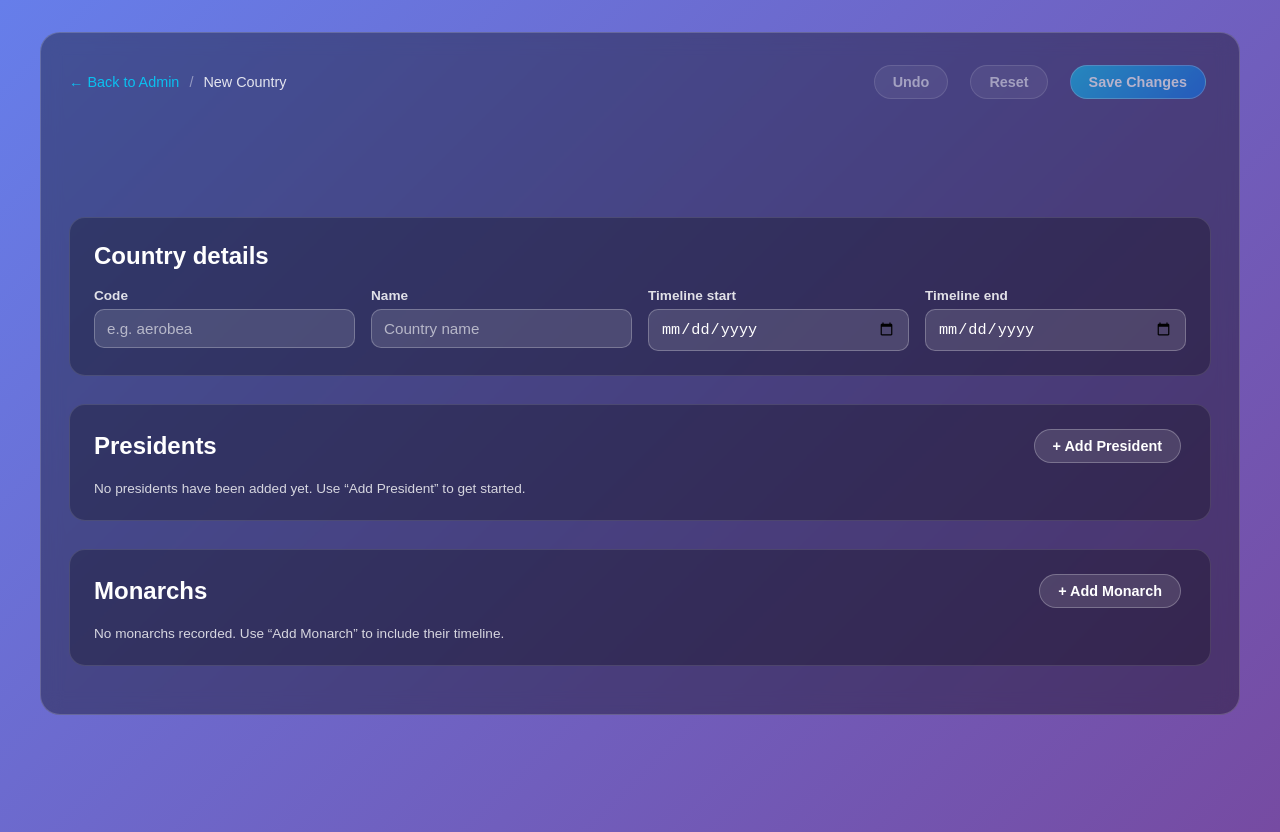
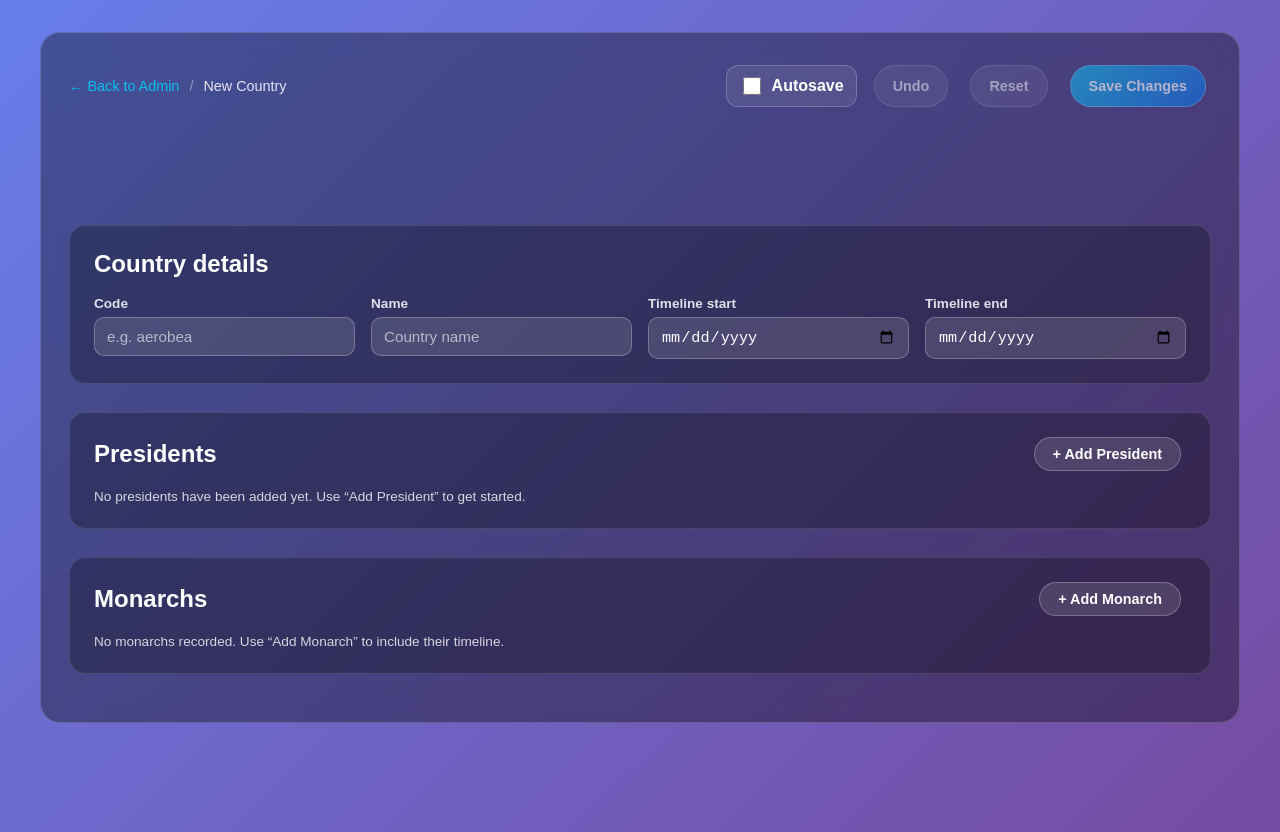
Before and after one commit to rewbs/aerobea-timeline, a Next.js app: page /admin/countries/new in a window 1280 px wide. Built offline with nearby package versions, Linux system fonts and the light colour scheme.

Commit message:
Add autosave toggle to admin editor

```diff
--- a/app/admin/countries/AdminCountryEditorClient.tsx
+++ b/app/admin/countries/AdminCountryEditorClient.tsx
@@ -514,6 +514,7 @@ const AdminCountryEditorClient = ({
   const [history, setHistory] = useState<CountryDraft[]>([]);
   const [status, setStatus] = useState<SaveStatus>({ type: 'idle' });
   const [validationErrors, setValidationErrors] = useState<string[]>([]);
+  const [autosaveEnabled, setAutosaveEnabled] = useState<boolean>(false);
 
   useEffect(() => {
     setBaseline(initialDraft);
@@ -851,6 +852,7 @@ const AdminCountryEditorClient = ({
 
   useEffect(() => {
     if (mode !== 'edit') return undefined;
+    if (!autosaveEnabled) return undefined;
     if (!isDirty || isSaving) return undefined;
 
     const timeout = setTimeout(() => {
@@ -858,7 +860,7 @@ const AdminCountryEditorClient = ({
     }, 1200);
 
     return () => clearTimeout(timeout);
-  }, [isDirty, isSaving, mode, saveDraft]);
+  }, [autosaveEnabled, isDirty, isSaving, mode, saveDraft]);
 
   return (
     <form className="admin-editor" onSubmit={handleSubmit}>
@@ -869,6 +871,16 @@ const AdminCountryEditorClient = ({
           <span>{mode === 'edit' ? draft.name || 'Edit Country' : 'New Country'}</span>
         </div>
         <div className="admin-editor-actions">
+          <label className="admin-toggle">
+            <input
+              type="checkbox"
+              checked={autosaveEnabled}
+              onChange={(event: ChangeEvent<HTMLInputElement>) =>
+                setAutosaveEnabled(event.target.checked)
+              }
+            />
+            <span>Autosave</span>
+          </label>
           <button
             className="admin-secondary-button"
             type="button"
--- a/app/globals.css
+++ b/app/globals.css
@@ -441,6 +441,23 @@ select {
   flex-wrap: wrap;
 }
 
+.admin-toggle {
+  display: inline-flex;
+  align-items: center;
+  gap: 8px;
+  padding: 8px 12px;
+  border-radius: 12px;
+  border: 1px solid rgba(255, 255, 255, 0.2);
+  background: rgba(255, 255, 255, 0.08);
+  font-weight: 600;
+}
+
+.admin-toggle input {
+  width: 18px;
+  height: 18px;
+  accent-color: rgba(0, 212, 255, 0.9);
+}
+
 .admin-feedback {
   border-radius: 12px;
   padding: 16px 18px;
```
